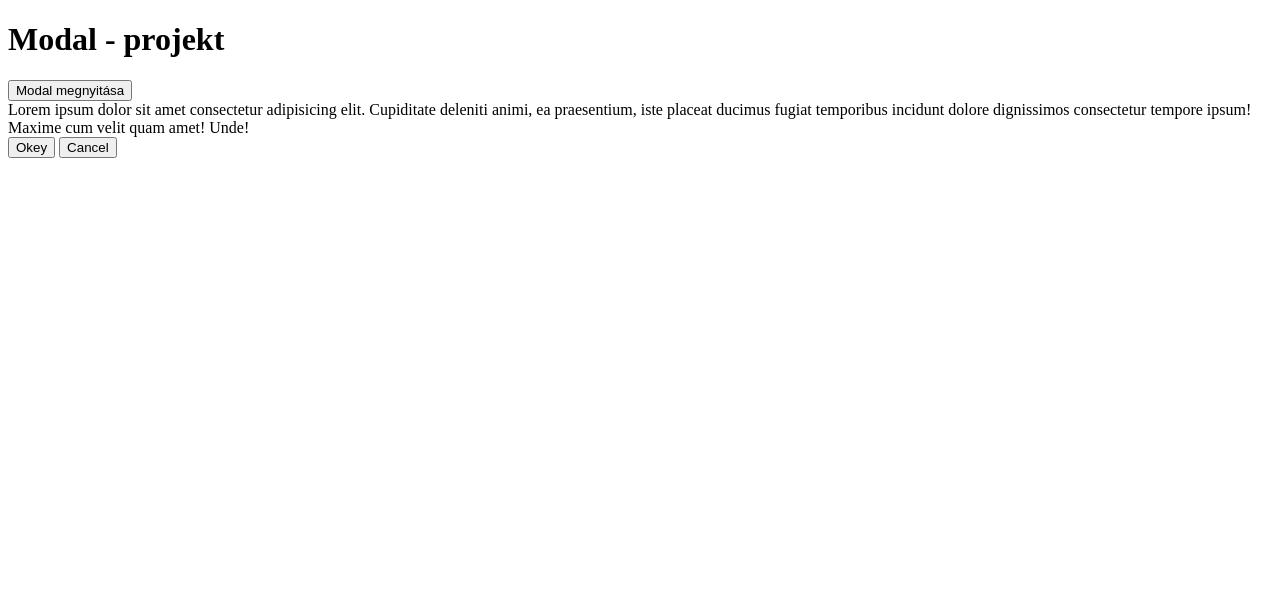
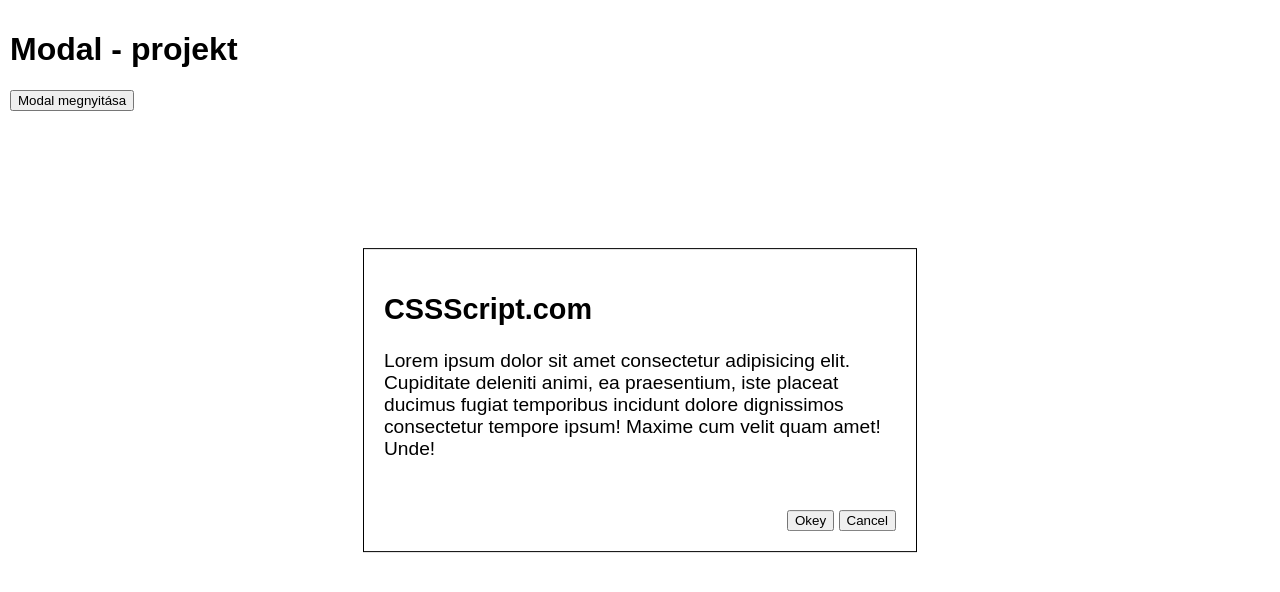
Before and after one commit to szakalyzs/modal, a plain HTML site: page index.html in a window 1280 px wide. Both pictures are taken after a click on the button "Modal megnyitása". Drawn offline with Linux system fonts and the light colour scheme.

Commit message:
Modal appear OK.

```diff
--- a/css/style.css
+++ b/css/style.css
@@ -0,0 +1,32 @@
+body {
+    margin: 0;
+    font-family: Arial, Helvetica, sans-serif;
+}
+
+.header {
+    padding: 10px;
+}
+
+.modal {
+    display: block;
+    position: fixed;
+    width: 40%;
+    top:50%;
+    left:50%;
+    transform: translate(-50%, -50%);
+    padding: 20px;
+    border: 1px solid black;
+}
+
+.modal--hide {
+    display: none;
+}
+
+.modal__content {
+    font-size: 1.2rem;
+}
+
+.modal__footer {
+    padding-top: 50px;
+    text-align: right;
+}
--- a/index.html
+++ b/index.html
@@ -9,17 +9,18 @@
 </head>
 
 <body>
-    <header>
+    <header class="header">
         <h1>Modal - projekt</h1>
         <button class="btn">Modal megnyitása</button>
     </header>
 
     <main>
-        <div class="modal">
+        <div class="modal--hide">
             <div class="modal__header">
 
             </div>
             <div class="modal__content">
+                <h2>CSSScript.com</h2>
                 Lorem ipsum dolor sit amet consectetur adipisicing elit. Cupiditate deleniti animi, ea praesentium, iste placeat ducimus fugiat temporibus incidunt dolore dignissimos consectetur tempore ipsum! Maxime cum velit quam amet! Unde!
             </div>
             <div class="modal__footer">
--- a/js/modal.js
+++ b/js/modal.js
@@ -2,6 +2,6 @@
 const button = document.querySelector('.btn');
 
 button.addEventListener('click', () => {
-    alert('OK');
-
+    const modal = document.querySelector('.modal--hide');
+    modal.setAttribute('class', 'modal');
 });
```
